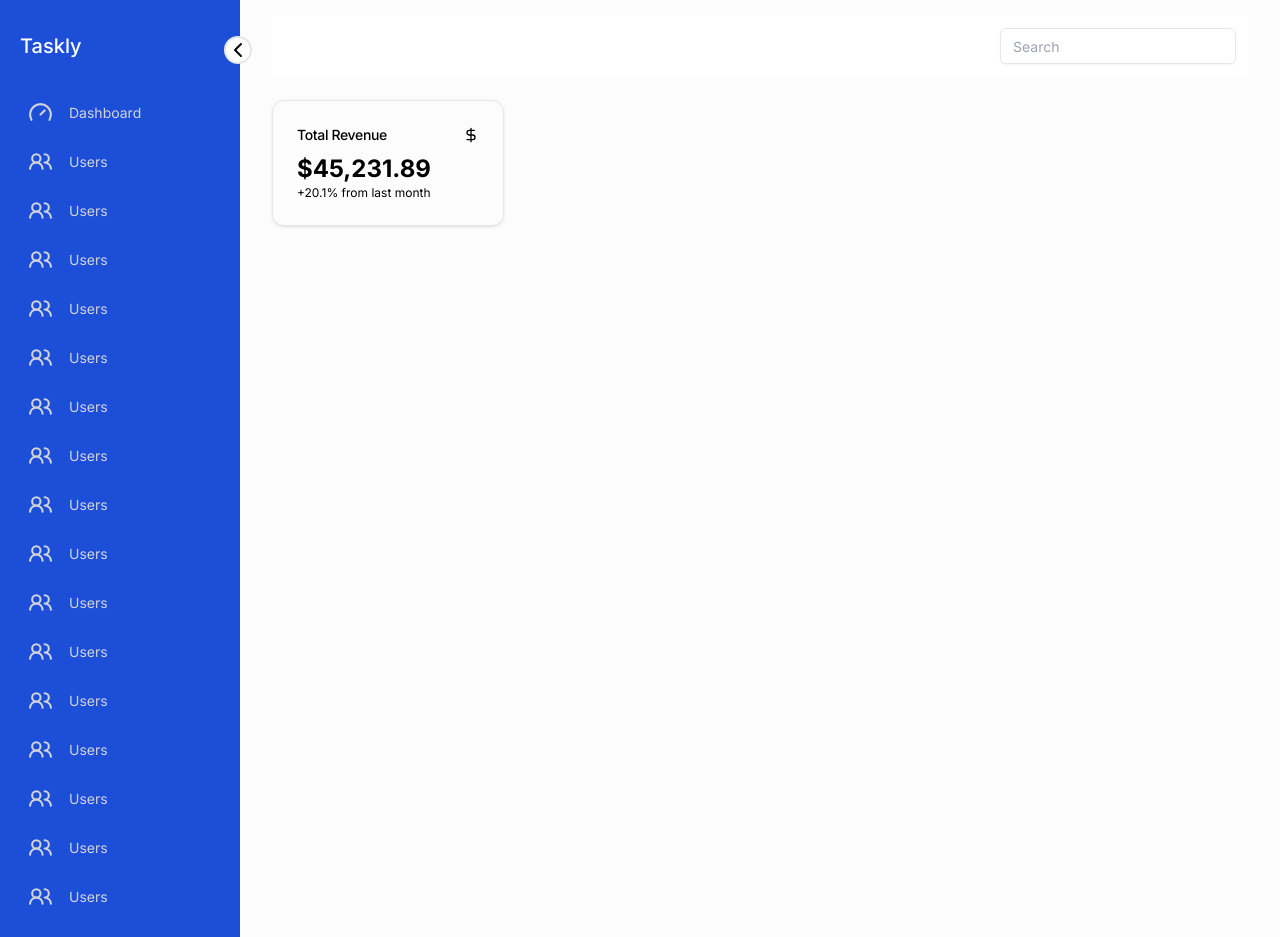
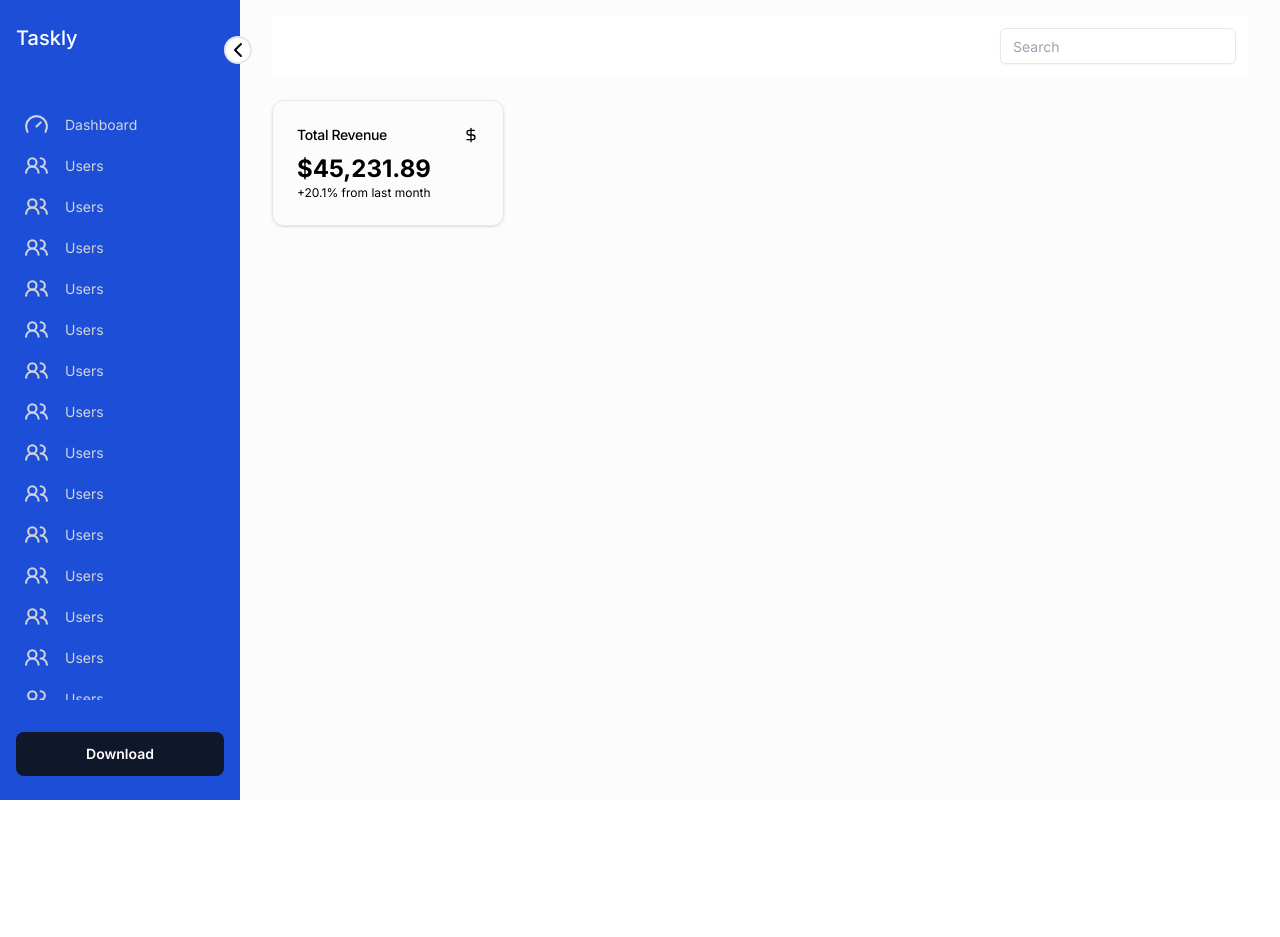
Before and after one commit to khizerdev/SalePro, a React (Create React App) app: page /dashboard in a window 1280 px wide. After the commit the page ends 800 px from the top, so only its background shows below. Built offline with nearby package versions, Linux system fonts and the light colour scheme.

Commit message:
Scrollbar added

```diff
--- a/src/components/sidebar/sidebar.js
+++ b/src/components/sidebar/sidebar.js
@@ -96,19 +96,21 @@ const Sidebar = () => {
   ];
 
   return (
-    <div className="flex">
-      <div
-        className={` ${
-          open ? "w-60" : "w-20 "
-        } top-0 left-0 bg-blue-700 h-full p-5  pt-8 relative duration-300`}
-      >
+    <div className="flex relative">
 
-        <div className={`absolute bg-white cursor-pointer -right-3 top-9 w-max border-dark-purple
+        <div className={`absolute bg-white cursor-pointer -right-3 top-9 z-10 w-max border-dark-purple
            border-2 rounded-full  ${!open && "rotate-180"}`} onClick={() => setOpen(!open)}>
             <ChevronLeft/>
         </div>
 
-        <div className="flex gap-x-4 items-center">
+        <div
+            className={` ${
+            open ? "w-60" : "w-20 "
+            } top-0 left-0 bg-blue-700 overflow-hidden py-6 px-4 relative duration-300
+            flex flex-col h-screen
+            `}
+        >
+        <div className="flex-none pb-6 gap-x-4 items-center">
           <h1
             className={`text-white origin-left font-medium text-xl duration-300 cursor-pointer ${
               !open && "scale-0"
@@ -124,13 +126,13 @@ const Sidebar = () => {
             T
           </h1>
         </div>
-        <ul className="pt-6">
-          {menus.map((item, index) => (
+
+        <ul className="flex-1  transition-all duration-300 overflow-hidden hover:overflow-y-scroll primary-scroll">
+            {menus.map((item, index) => (
                 <Link to={item.link}>
                     <li
                         key={index}
-                        className={`flex rounded-md p-2 cursor-pointer hover:bg-light-white text-gray-300 text-sm items-center gap-x-4 hover:bg-blue-600 hover:text-white
-                        ${item.gap ? "mt-9" : "mt-2"} ${
+                        className={`flex rounded-md p-2 cursor-pointer hover:bg-light-white text-gray-300 text-sm items-center gap-x-4 hover:bg-blue-600 hover:text-white ${
                             index === 0 && "bg-light-white"
                         } `}
                         >
@@ -140,8 +142,15 @@ const Sidebar = () => {
                             </span>
                     </li>
                 </Link>
-          ))}
+            ))}
         </ul>
+
+        <div className="app-sidebar-footer flex-none flex-column-auto pt-8">
+            <button className="w-full inline-flex justify-center rounded-lg text-sm font-semibold py-3 px-3 bg-slate-900 text-white hover:bg-slate-700">
+            Download
+            </button>
+        </div>
+
       </div>
     </div>
   );
--- a/src/index.css
+++ b/src/index.css
@@ -15,3 +15,26 @@ code {
   font-family: source-code-pro, Menlo, Monaco, Consolas, 'Courier New',
     monospace;
 }
+
+@layer components {
+}
+
+.primary-scroll::-webkit-scrollbar-track {
+    border-radius: 0.25rem!important;
+}
+.primary-scroll::-webkit-scrollbar-track {
+  background-color: transparent
+}
+.primary-scroll::-webkit-scrollbar {
+  width: 0.275rem!important;
+}
+.primary-scroll::-webkit-scrollbar {
+  height: 0.375rem!important;
+}
+.primary-scroll::-webkit-scrollbar {
+  background-color: initial;
+}
+.primary-scroll::-webkit-scrollbar-thumb {
+  background-color: rgb(203 213 225/.4)!important;
+  border-radius: 0.25rem!important;
+}
```
